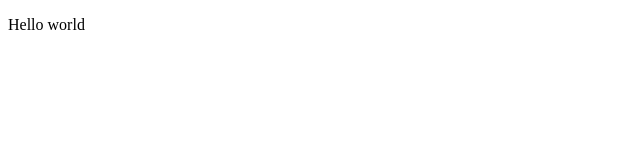
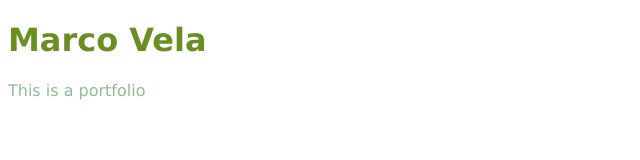
Before and after one commit to mvelak/mvelak.github.io, a plain HTML site: page index.html in a window 1280 px wide. Shown: the whole page, without its empty margins (0-640 px from the left). Drawn offline with Linux system fonts and the light colour scheme.

Commit message:
Added stylesheet

```diff
--- a/index.html
+++ b/index.html
@@ -3,9 +3,10 @@
     <head>
         <meta charset="UTF-8">
         <title>Title</title>
+        <link rel="stylesheet" href="styles.css">
     </head>
     <body>
-  <p>Hello world</p>
-
+        <h1 class="title">Marco Vela</h1>
+        <p class="body">This is a portfolio</p>
     </body>
 </html>
--- /dev/null
+++ b/styles.css
@@ -0,0 +1,9 @@
+.title {
+    color: olivedrab;
+    font-family: Verdana;
+}
+
+.body {
+    color: darkseagreen;
+    font-family: Verdana;
+}
```
Lines whose indentation alone changed are shown as unchanged.
